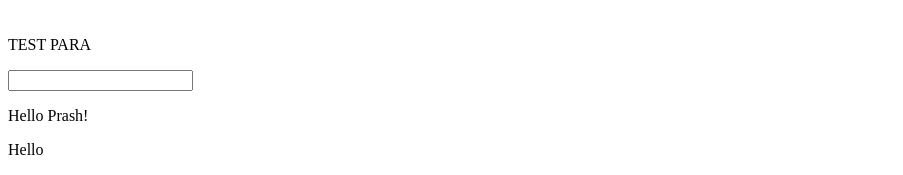
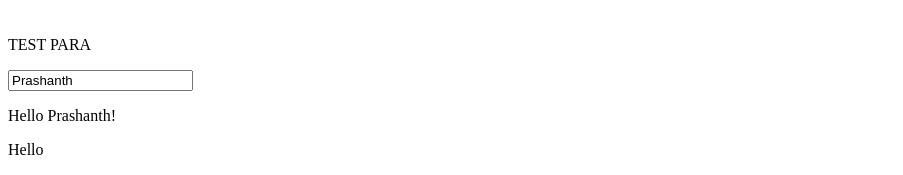
Before and after one commit to strawberryrusty/angular-essentials, an Angular app: page / in a window 1280 px wide. Shown: the part 364-539 px from the top of the page, without its empty margins (0-903 px from the left). Built offline with nearby package versions, Linux system fonts and the light colour scheme.

Commit message:
21. Binding to properties

```diff
--- a/src/app/user.component.ts
+++ b/src/app/user.component.ts
@@ -3,14 +3,14 @@ import { Component } from "@angular/core";
 @Component({
   selector: 'app-user',
   template:`
-  <input type="text"(input)="onUserInput($event)">
+  <input type="text"(input)="onUserInput($event)" [value]="name">
   <p>Hello {{name}}!</p>
    <p>Hello</p>
 `
 })
 
 export class UserComponent {
-  name = 'Prash';
+  name = 'Prashanth';
 
   onUserInput(event: any) {
     this.name = event.target.value;
```
